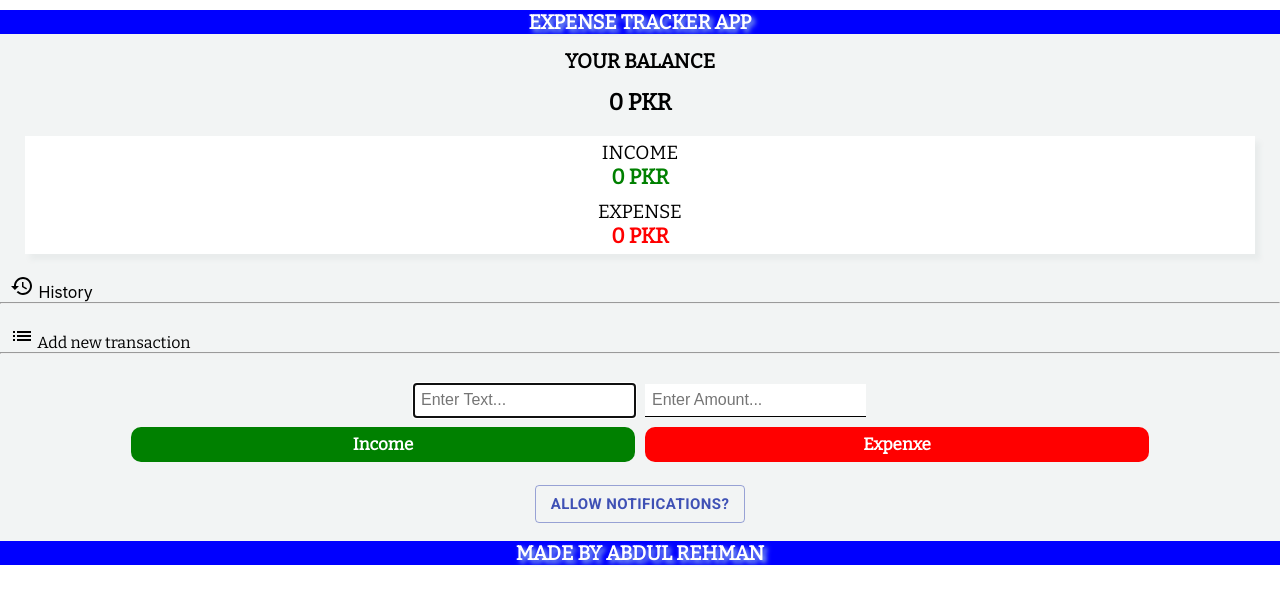
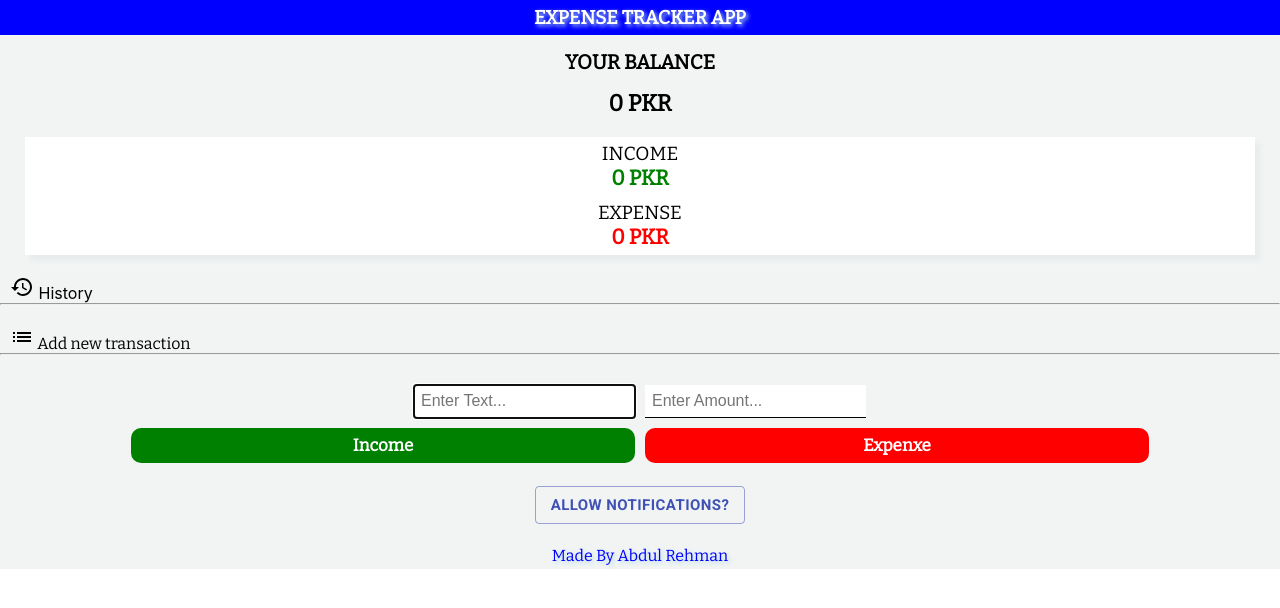
Before and after one commit to A-Rehman01/Expence_App_typescript, a React (Create React App) app: page / in a window 1280 px wide. Shown: the top 608 px of the page. Built offline with nearby package versions, Linux system fonts and the light colour scheme.

Commit message:
Compeleted

```diff
--- a/src/App.css
+++ b/src/App.css
@@ -18,18 +18,28 @@ background-color: #F2F4F4;
     margin: 10px 0;
     font-size: 20px;
     padding: 5px;
-
+}
+.tag{
+    font-family: 'Bitter', serif;
+    text-transform: capitalize;
+    font-size: 16px;
+    margin-bottom: 10px;
+    margin-top: 10px;
+    text-align: center;
+    color: blue;
+    text-shadow: 2px 2px 4px lightblue;
+    padding: 4px;
 }
 .MainHeading{
     font-family: 'Bitter', serif;
     text-transform: uppercase;
-    font-size: 20px;
-    font-weight: bolder;
+    font-size: 19px;
+    font-weight: bold;
     margin-bottom: 10px;
-    margin-top: 10px;
     text-align: center;
     color: white;
-    text-shadow: 3px 3px 5px lightblue;
+    padding: 6px;
+    text-shadow: 2px 2px 4px lightblue;
     background-color: blue;
 }
 .mainblance .mainbalancevalue{
--- a/src/Components/Tag.tsx
+++ b/src/Components/Tag.tsx
@@ -2,7 +2,7 @@ import React from 'react'
 
 export const Tag = () => {
     return (
-        <div className='MainHeading'>
+        <div className='tag'>
             Made by Abdul Rehman
         </div>
     )
```
Also changed, not shown: 12 other files (tests, documents, lock files or other folders).
